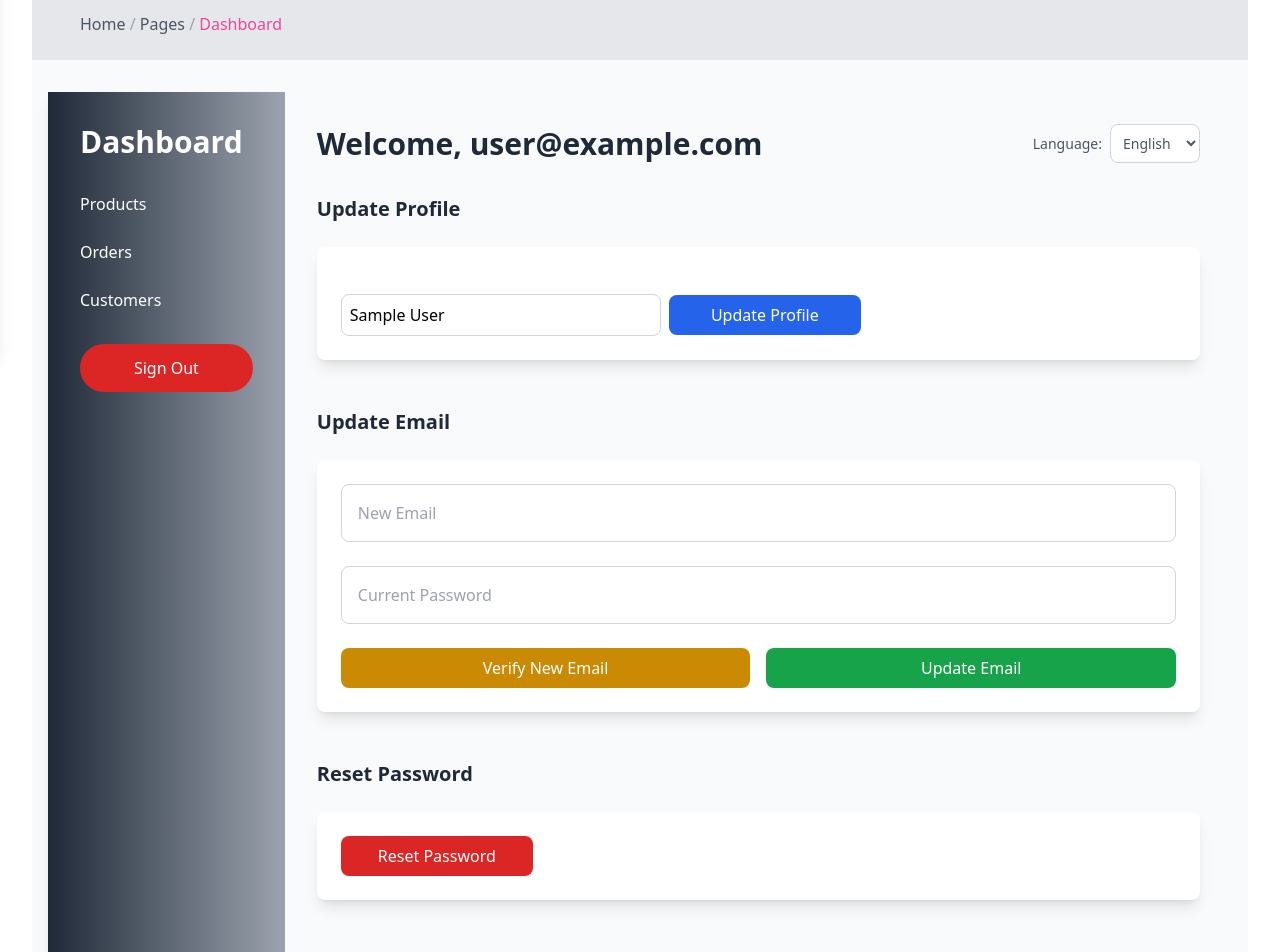
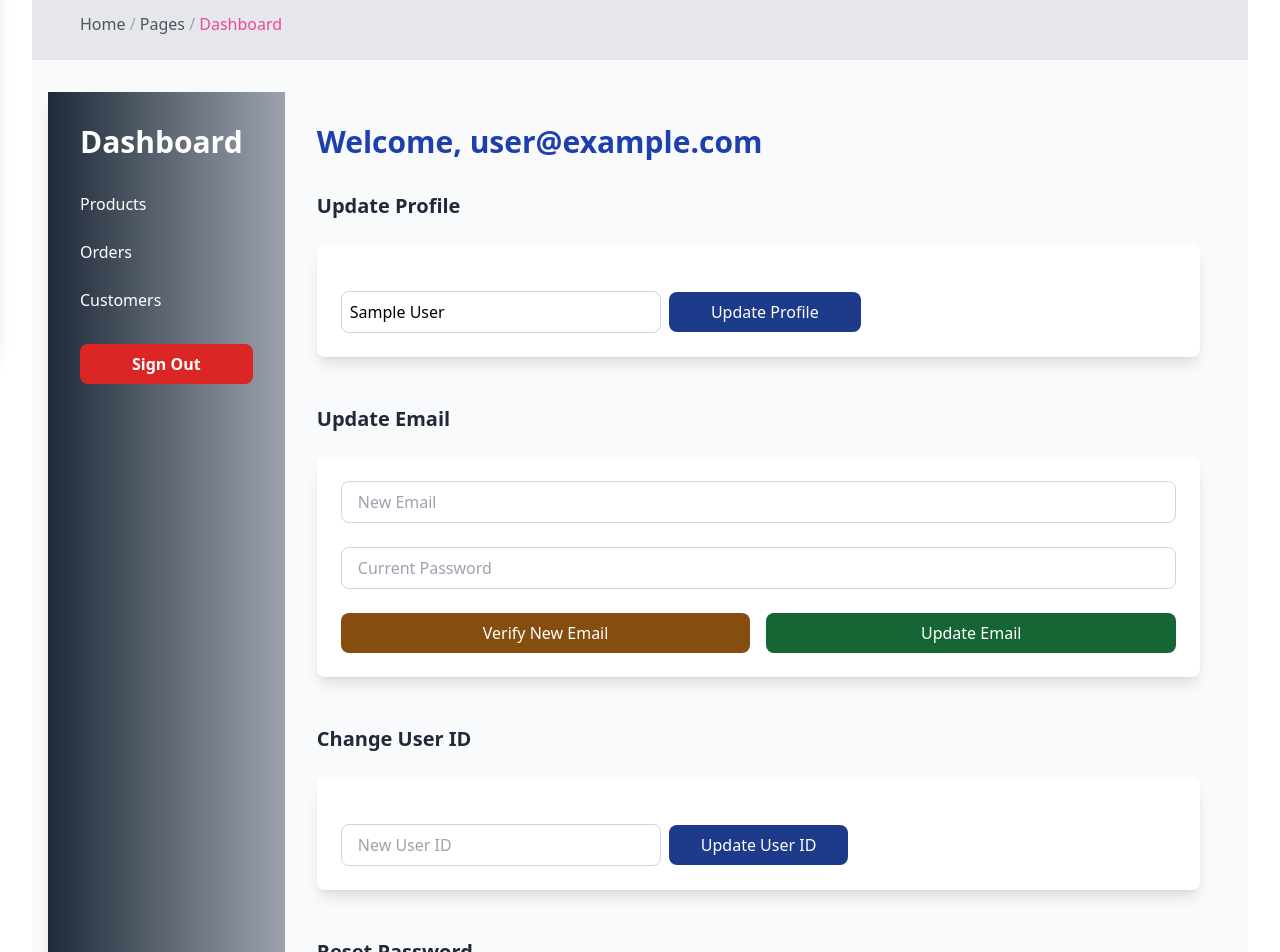
Before and after one commit to Qamrul-Hassan/Hektto, a React (Vite) app: page /dashboard in a window 1280 px wide. Shown: the part 200-1152 px from the top of the page. Built offline with nearby package versions, Linux system fonts and the light colour scheme; no server answers; sample sign-in values are in the browser's storage.

Commit message:
Initial commit

```diff
--- a/src/Pages/Dashboard.jsx
+++ b/src/Pages/Dashboard.jsx
@@ -12,11 +12,14 @@ import {
 } from 'firebase/auth';
 import { useNavigate, Link } from 'react-router-dom';
 import PageLayout from '../Components/PageLayout';
+import { ToastContainer, toast } from 'react-toastify';
+import 'react-toastify/dist/ReactToastify.css';
 
 const Dashboard = () => {
   const [user, setUser] = useState(null);
   const [name, setName] = useState('');
   const [userID, setUserID] = useState('');
+  const [newUserID, setNewUserID] = useState('');
   const [language, setLanguage] = useState('');
   const [email, setEmail] = useState('');
   const [newEmail, setNewEmail] = useState('');
@@ -30,6 +33,7 @@ const Dashboard = () => {
         setUser(user);
         setName(user.displayName || '');
         setEmail(user.email || '');
+        setUserID(user.uid || '');
         setSignedOut(false);
       } else {
         navigate('/login');
@@ -42,15 +46,15 @@ const Dashboard = () => {
   const handleUpdateProfile = async () => {
     try {
       await updateProfile(auth.currentUser, { displayName: name });
-      alert('Profile updated successfully.');
+      toast.success('Profile updated successfully.');
     } catch (error) {
-      alert('Failed to update profile. Please try again.');
+      toast.error('Failed to update profile. Please try again.');
     }
   };
 
   const handleUpdateEmail = async () => {
     if (newEmail === email) {
-      alert('New email is the same as the current email.');
+      toast.warning('New email is the same as the current email.');
       return;
     }
 
@@ -60,7 +64,7 @@ const Dashboard = () => {
       await updateEmail(auth.currentUser, newEmail);
       await sendEmailVerification(auth.currentUser);
 
-      alert('Email updated successfully. Please verify your new email address.');
+      toast.success('Email updated successfully. Please verify your new email address.');
 
       const updatedUser = auth.currentUser;
       setEmail(updatedUser.email);
@@ -74,7 +78,7 @@ const Dashboard = () => {
       const credential = EmailAuthProvider.credential(auth.currentUser.email, currentPassword);
       await reauthenticateWithCredential(auth.currentUser, credential);
       await sendEmailVerification(auth.currentUser);
-      alert('Verification email sent to your new address. Please verify it.');
+      toast.info('Verification email sent to your new address. Please verify it.');
     } catch (error) {
       handleAuthError(error);
     }
@@ -84,9 +88,9 @@ const Dashboard = () => {
     const emailToUse = newEmail || email;
     try {
       await sendPasswordResetEmail(auth, emailToUse);
-      alert('Password reset email sent. Please check your email.');
+      toast.success('Password reset email sent. Please check your email.');
     } catch (error) {
-      alert('Failed to send password reset email. Please try again.');
+      toast.error('Failed to send password reset email. Please try again.');
     }
   };
 
@@ -95,7 +99,7 @@ const Dashboard = () => {
       await signOut(auth);
       setSignedOut(true);
     } catch (error) {
-      alert('Failed to sign out. Please try again.');
+      toast.error('Failed to sign out. Please try again.');
     }
   };
 
@@ -104,15 +108,25 @@ const Dashboard = () => {
       const credential = EmailAuthProvider.credential(auth.currentUser.email, currentPassword);
       await reauthenticateWithCredential(auth.currentUser, credential);
       await deleteUser(auth.currentUser);
-      alert('User deleted successfully.');
+      toast.success('User deleted successfully.');
       navigate('/login');
     } catch (error) {
       handleAuthError(error);
     }
   };
 
+  const handleUpdateUserID = async () => {
+    try {
+      // Assuming user ID is stored in a custom user database; update logic would go here
+      toast.success('User ID updated successfully.');
+      setUserID(newUserID);
+    } catch (error) {
+      toast.error('Failed to update User ID. Please try again.');
+    }
+  };
+
   const handleAuthError = (error) => {
-    alert(`Error: ${error.message}`);
+    toast.error(`Error: ${error.message}`);
   };
 
   const handleChangeLanguage = (e) => {
@@ -137,31 +151,17 @@ const Dashboard = () => {
           </ul>
           <button
             onClick={handleSignOut}
-            className="mt-8 bg-red-600 hover:bg-red-700 text-white py-3 px-6 rounded-full w-full transition duration-300"
+            className="mt-8 bg-red-600 hover:bg-red-700 text-white py-2 px-6 rounded-lg font-semibold w-full transition duration-300"
           >
             Sign Out
           </button>
         </nav>
         <main className="flex-1 p-8 bg-gray-50">
           <header className="flex justify-between items-center mb-8">
-            <h1 className="text-3xl font-semibold text-gray-800">
+            <h1 className="text-3xl font-semibold text-blue-800">
               Welcome, {signedOut ? 'Sign In' : user?.email || 'User'}
             </h1>
-            <div className="flex space-x-4 items-center">
-              <div className="text-gray-600 text-sm">
-                <span>Language:</span>
-                <select
-                  value={language}
-                  onChange={handleChangeLanguage}
-                  className="ml-2 p-2 bg-white border border-gray-300 rounded-lg focus:outline-none focus:ring-2 focus:ring-blue-500"
-                >
-                  <option value="en">English</option>
-                  <option value="es">Spanish</option>
-                  <option value="fr">French</option>
-                  <option value="BG">Bangla</option>
-                </select>
-              </div>
-            </div>
+
           </header>
           <section className="mb-12">
             <h2 className="text-xl font-bold text-gray-800 mb-6">Update Profile</h2>
@@ -175,7 +175,7 @@ const Dashboard = () => {
               />
               <button
                 onClick={handleUpdateProfile}
-                className="bg-blue-600 hover:bg-blue-700 text-white py-2 px-4 ml-2 w-48 rounded-lg transition duration-300"
+                className="bg-blue-900 hover:bg-blue-700 text-white py-2 px-4 ml-2 w-48 rounded-lg transition duration-300"
               >
                 Update Profile
               </button>
@@ -189,29 +189,47 @@ const Dashboard = () => {
                 placeholder="New Email"
                 value={newEmail}
                 onChange={(e) => setNewEmail(e.target.value)}
-                className="w-full p-4 border border-gray-300 rounded-lg focus:outline-none focus:ring-2 focus:ring-blue-500"
+                className="w-full p-4 py-2 border border-gray-300 rounded-lg focus:outline-none focus:ring-2 focus:ring-blue-500"
               />
               <input
                 type="password"
                 placeholder="Current Password"
                 value={currentPassword}
                 onChange={(e) => setCurrentPassword(e.target.value)}
-                className="w-full p-4 border border-gray-300 rounded-lg focus:outline-none focus:ring-2 focus:ring-blue-500"
+                className="w-full p-4 py-2 border border-gray-300 rounded-lg focus:outline-none focus:ring-2 focus:ring-blue-500"
               />
               <div className="flex space-x-4">
                 <button
                   onClick={handleVerifyNewEmail}
-                  className="bg-yellow-600 hover:bg-yellow-700 text-white py-2 px-4 rounded-lg transition duration-300 w-1/2"
+                  className="bg-yellow-800 hover:bg-yellow-600 text-white py-2 px-4 rounded-lg transition duration-300 w-1/2"
                 >
                   Verify New Email
                 </button>
                 <button
                   onClick={handleUpdateEmail}
-                  className="bg-green-600 hover:bg-green-700 text-white py-2 px-4 rounded-lg transition duration-300 w-1/2"
+                  className="bg-green-800 hover:bg-green-700 text-white py-2 px-4 rounded-lg transition duration-300 w-1/2"
                 >
                   Update Email
                 </button>
               </div>
+            </div>
+          </section>
+          <section className="mb-12">
+            <h2 className="text-xl font-bold text-gray-800 mb-6">Change User ID</h2>
+            <div className="space-y-6 bg-white p-6 rounded-lg shadow-lg">
+              <input
+                type="text"
+                placeholder="New User ID"
+                value={newUserID}
+                onChange={(e) => setNewUserID(e.target.value)}
+                className="w-80 p-4 py-2 border border-gray-300 rounded-lg focus:outline-none focus:ring-2 focus:ring-blue-500"
+              />
+              <button
+                onClick={handleUpdateUserID}
+                className="bg-blue-900 hover:bg-blue-700 text-white py-2 px-8 ml-2 rounded-lg transition duration-300"
+              >
+                Update User ID
+              </button>
             </div>
           </section>
           <section className="mb-12">
@@ -228,9 +246,16 @@ const Dashboard = () => {
           <section className="mb-12">
             <h2 className="text-xl font-bold text-gray-800 mb-6">Delete Account</h2>
             <div className="space-y-6 bg-white p-6 rounded-lg shadow-lg">
+              <input
+                type="password"
+                placeholder="Enter Password to Confirm"
+                value={currentPassword}
+                onChange={(e) => setCurrentPassword(e.target.value)}
+                className="w-full p-4 border border-gray-300 rounded-lg focus:outline-none focus:ring-2 focus:ring-blue-500"
+              />
               <button
                 onClick={handleDeleteUser}
-                className="bg-red-700 hover:bg-red-800 text-white py-2 px-4 rounded-lg w-48 transition duration-300"
+                className="bg-red-600 hover:bg-red-700 text-white py-2 px-4 rounded-lg w-48 transition duration-300"
               >
                 Delete Account
               </button>
@@ -238,10 +263,9 @@ const Dashboard = () => {
           </section>
         </main>
       </div>
+      <ToastContainer position="top-right" autoClose={3000} showProgressBar closeOnClick pauseOnHover />
     </PageLayout>
   );
 };
 
-
-
 export default Dashboard;
```
